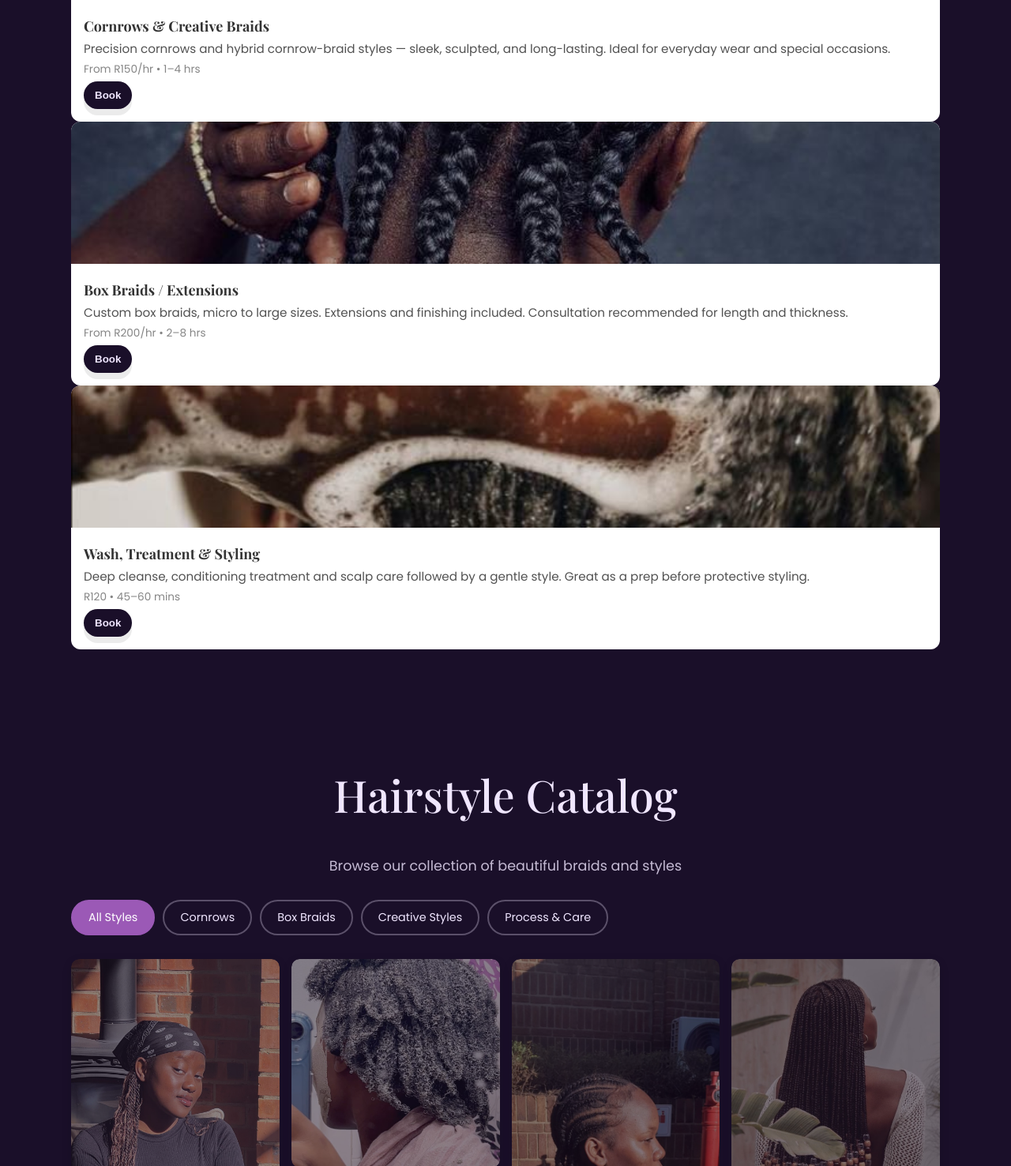
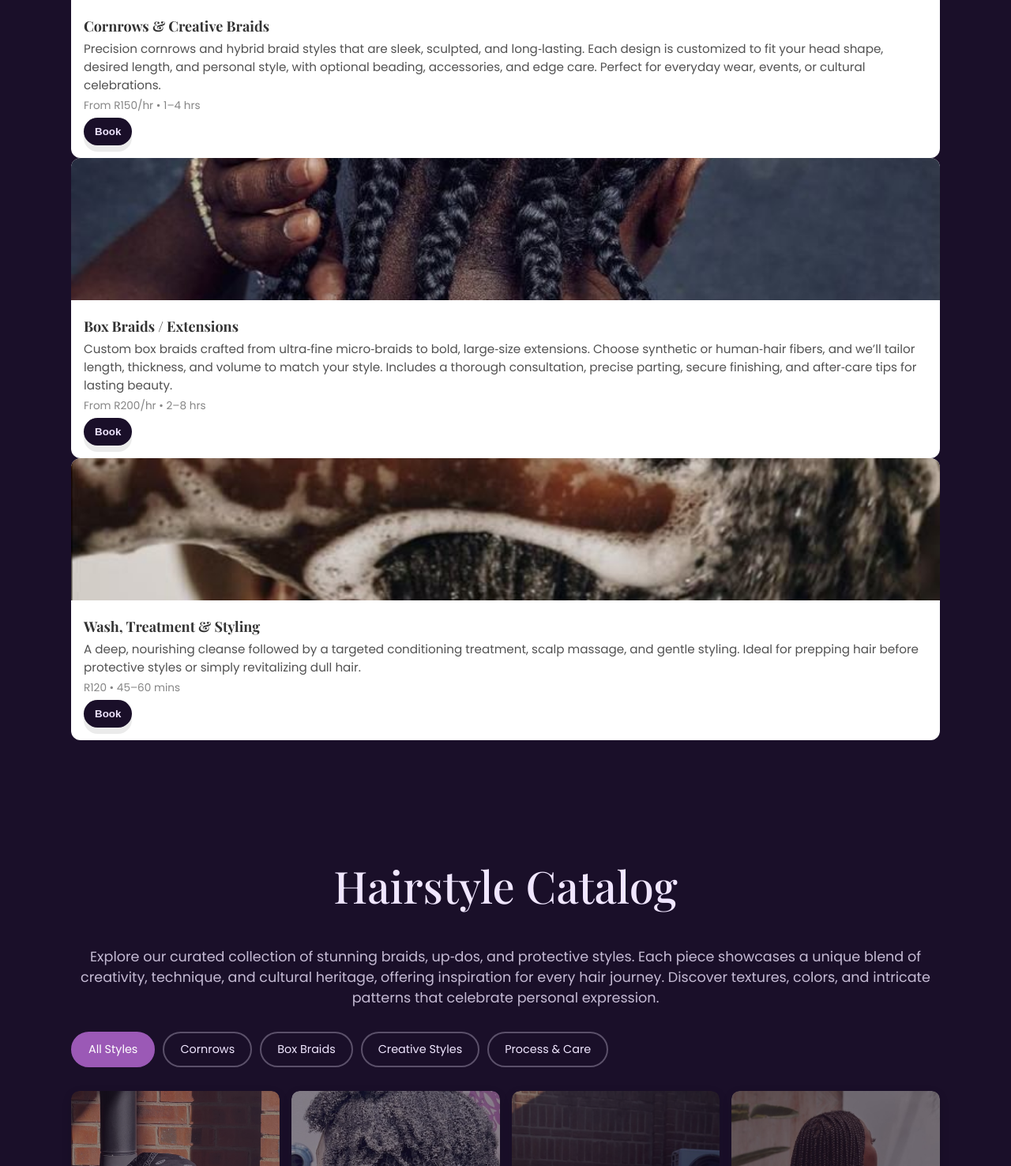
Before and after one commit to qkaweesi18/bbl, a website: page braidzbyyolz-website/index.html in a window 1280 px wide. Shown: the part 3956-5432 px from the top of the page at 79% size. Drawn offline with nearby package versions, Linux system fonts and the light colour scheme; a web font is replaced by a local one.

Commit message:
Expand service descriptions and gallery subtitle

```diff
--- a/braidzbyyolz-website/index.html
+++ b/braidzbyyolz-website/index.html
@@ -105,7 +105,7 @@
                          <img src="images/cornrowsexample.jpeg" alt="Cornrows & creative braids">
                          <div class="service-body">
                              <h4 class="service-title">Cornrows & Creative Braids</h4>
-                             <p class="service-desc">Precision cornrows and hybrid cornrow-braid styles — sleek, sculpted, and long-lasting. Ideal for everyday wear and special occasions.</p>
+                             <p class="service-desc">Precision cornrows and hybrid braid styles that are sleek, sculpted, and long‑lasting. Each design is customized to fit your head shape, desired length, and personal style, with optional beading, accessories, and edge care. Perfect for everyday wear, events, or cultural celebrations.</p>
                             <div class="service-meta">From R150/hr • 1–4 hrs</div>
                             <button type="button" class="book-button">Book</button>
                          </div>
@@ -115,7 +115,7 @@
                          <img src="images/braidsexample.jpeg" alt="Box braids and extensions">
                          <div class="service-body">
                              <h4 class="service-title">Box Braids / Extensions</h4>
-                             <p class="service-desc">Custom box braids, micro to large sizes. Extensions and finishing included. Consultation recommended for length and thickness.</p>
+                             <p class="service-desc">Custom box braids crafted from ultra‑fine micro‑braids to bold, large‑size extensions. Choose synthetic or human‑hair fibers, and we’ll tailor length, thickness, and volume to match your style. Includes a thorough consultation, precise parting, secure finishing, and after‑care tips for lasting beauty.</p>
                             <div class="service-meta">From R200/hr • 2–8 hrs</div>
                             <button type="button" class="book-button">Book</button>
                          </div>
@@ -125,7 +125,7 @@
                          <img src="images/womanwashinghairshampoo.jpeg" alt="Wash & treatment">
                          <div class="service-body">
                              <h4 class="service-title">Wash, Treatment & Styling</h4>
-                             <p class="service-desc">Deep cleanse, conditioning treatment and scalp care followed by a gentle style. Great as a prep before protective styling.</p>
+                             <p class="service-desc">A deep, nourishing cleanse followed by a targeted conditioning treatment, scalp massage, and gentle styling. Ideal for prepping hair before protective styles or simply revitalizing dull hair.</p>
                             <div class="service-meta">R120 • 45–60 mins</div>
                             <button type="button" class="book-button">Book</button>
                          </div>
@@ -138,7 +138,7 @@
         <section id="gallery" class="gallery-section">
             <div class="container">
                 <h2 class="section-title">Hairstyle Catalog</h2>
-                <p class="gallery-subtitle">Browse our collection of beautiful braids and styles</p>
+                <p class="gallery-subtitle">Explore our curated collection of stunning braids, up‑dos, and protective styles. Each piece showcases a unique blend of creativity, technique, and cultural heritage, offering inspiration for every hair journey. Discover textures, colors, and intricate patterns that celebrate personal expression.</p>
 
                 <!-- Category Filters -->
                 <div class="gallery-filters">
```
Also changed, not shown: 1 other file.
